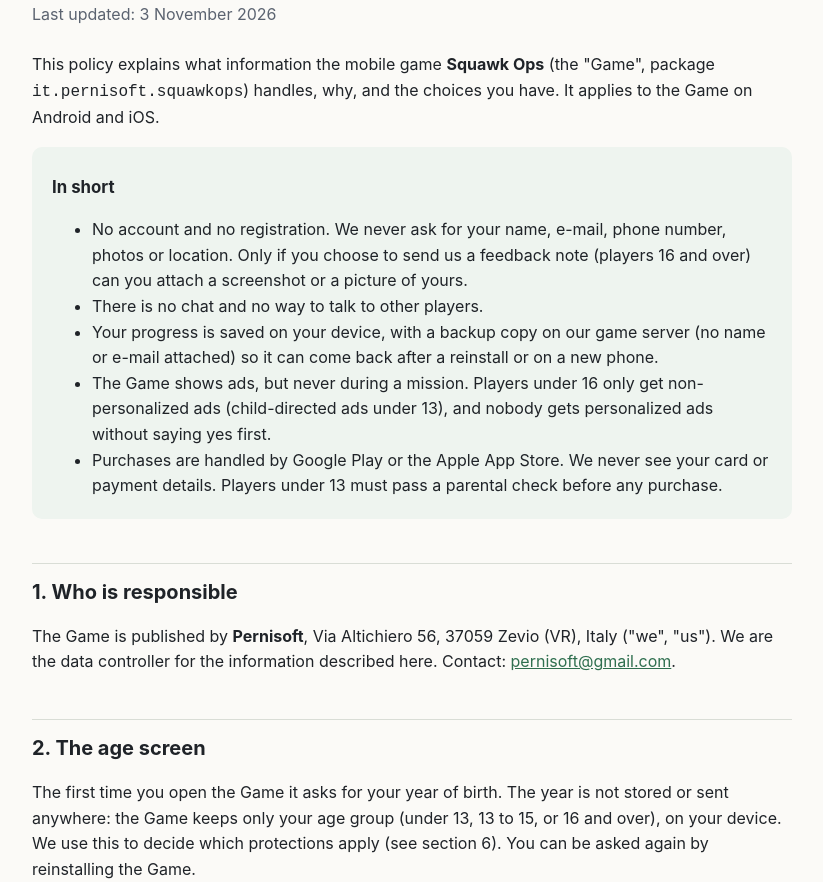
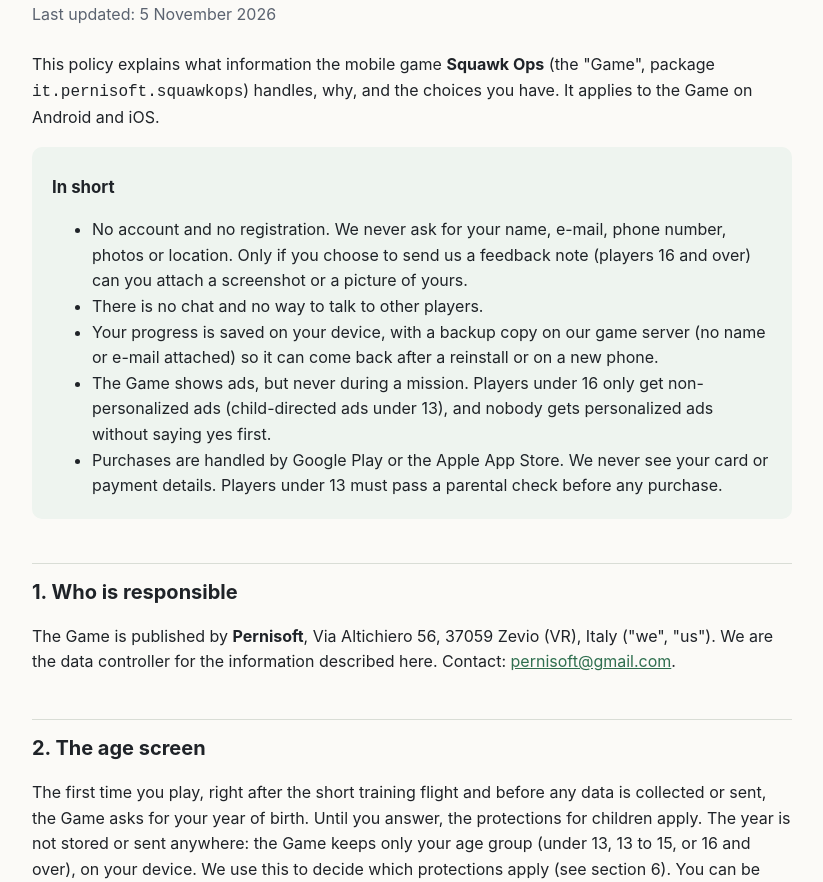
Before and after one commit to pernisoft/squawkops-privacy, a plain HTML site: page index.html in a window 1280 px wide. Shown: the part 70-952 px from the top of the page, without its empty margins (228-1051 px from the left). Drawn offline with Linux system fonts and the light colour scheme.

Commit message:
Age question comes after the training flight (last updated 5 November 2026)

```diff
--- a/index.html
+++ b/index.html
@@ -28,7 +28,7 @@
 <body>
 <main>
 <h1>Squawk Ops — Privacy Policy</h1>
-<p class="meta">Last updated: 3 November 2026</p>
+<p class="meta">Last updated: 5 November 2026</p>
 
 <p>This policy explains what information the mobile game <strong>Squawk Ops</strong> (the "Game", package
 <code>it.pernisoft.squawkops</code>) handles, why, and the choices you have. It applies to the Game on Android and iOS.</p>
@@ -53,7 +53,8 @@
 Contact: <a href="mailto:pernisoft@gmail.com">pernisoft@gmail.com</a>.</p>
 
 <h2>2. The age screen</h2>
-<p>The first time you open the Game it asks for your year of birth. The year is not stored or sent anywhere: the
+<p>The first time you play, right after the short training flight and before any data is collected or sent, the Game asks
+for your year of birth. Until you answer, the protections for children apply. The year is not stored or sent anywhere: the
 Game keeps only your age group (under 13, 13 to 15, or 16 and over), on your device. We use this to decide which protections apply
 (see section 6). You can be asked again by reinstalling the Game.</p>
 
```
